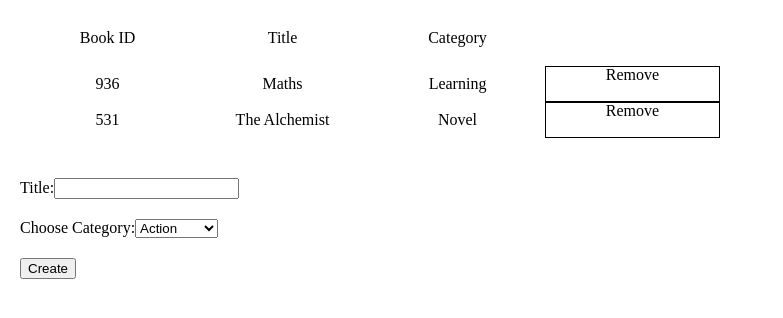
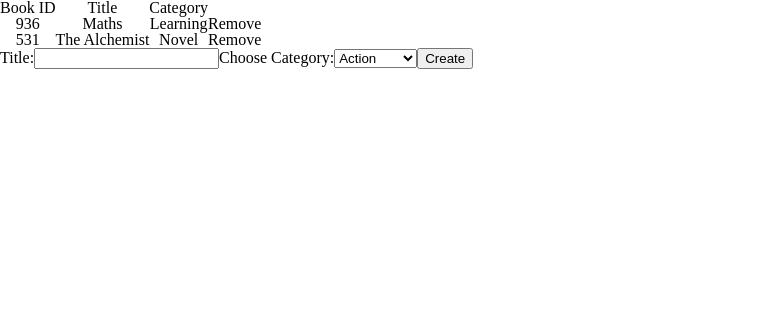
Before and after one commit to patrikis-angelos/Bookstore, a React (Create React App) app: page / in a window 1280 px wide. Shown: the top 318 px of the page, without its empty margins (0-783 px from the left). Built offline with nearby package versions, Linux system fonts and the light colour scheme.

Commit message:
Remove stylesheet

```diff
--- a/src/index.js
+++ b/src/index.js
@@ -5,7 +5,6 @@ import { createStore } from 'redux';
 import App from './components/App';
 import rootReducer from './reducers/index';
 import './styles/reset.css';
-import './styles/styles.css';
 
 const state = {
   books: [
--- a/src/styles/styles.css
+++ b/src/styles/styles.css
@@ -11,13 +11,13 @@
   justify-content: space-between;
 }
 
-.bookInfo {
+.bookInfo{
   width: 25%;
   padding: 10px;
 }
 
 .button {
-  width: 25%;
+  width: calc(25% - 80px);
   cursor: pointer;
   border: 1px solid black;
 }
@@ -38,7 +38,7 @@
   display: block;
 }
 
-.formField {
+.formField:not(:first-child) {
   margin-top: 20px;
 }
 
```
